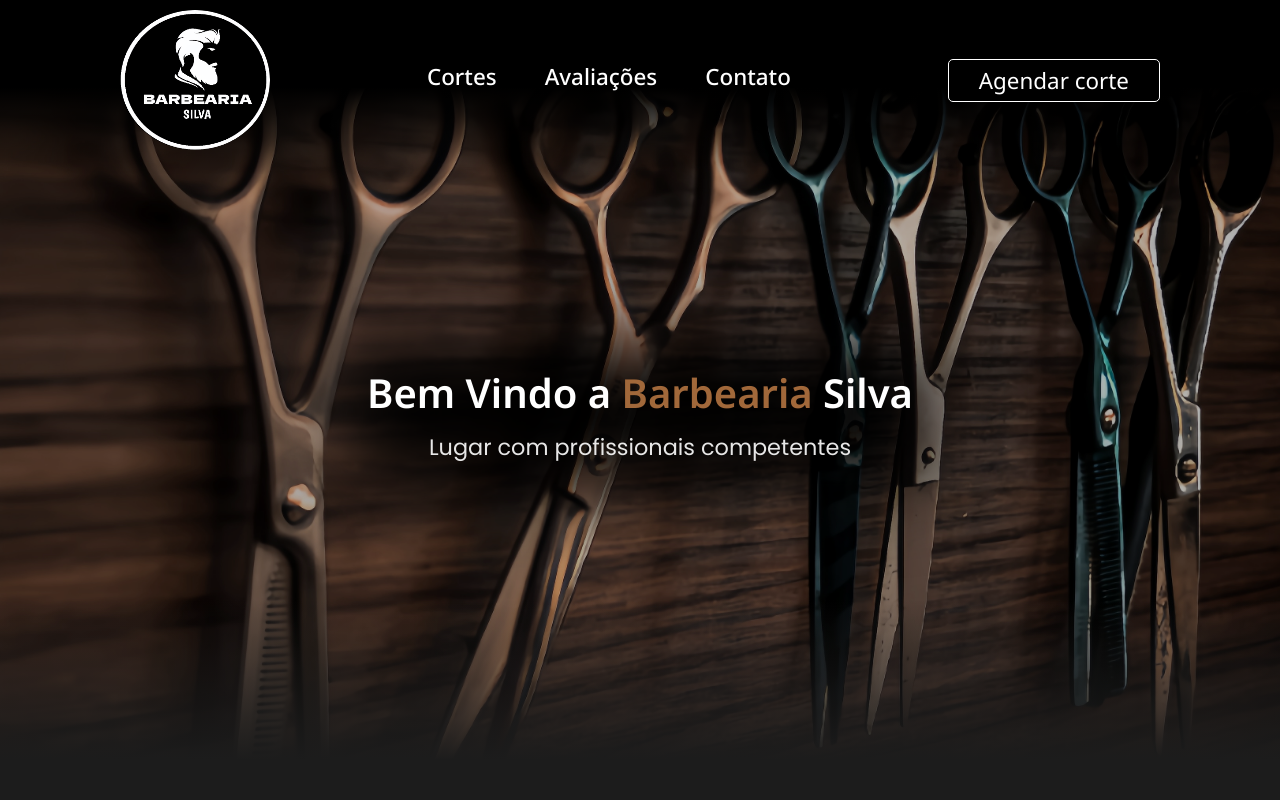
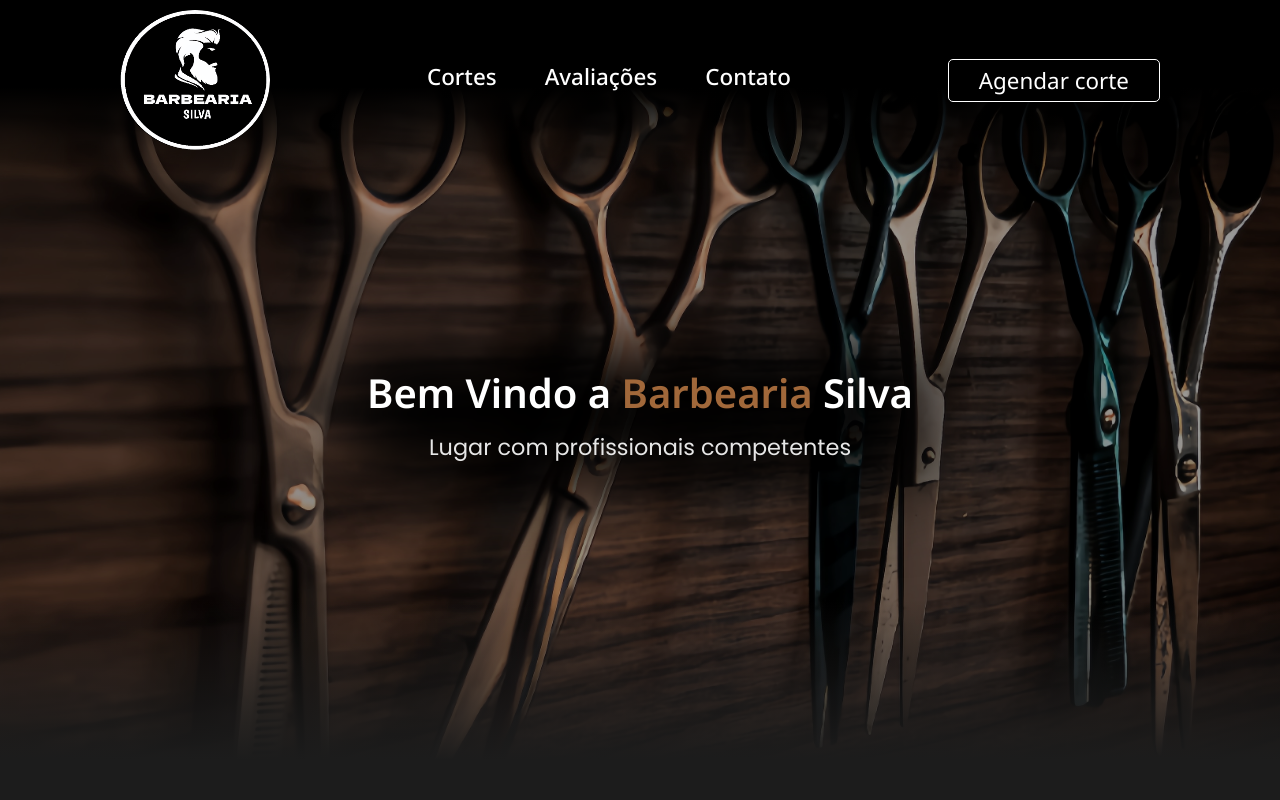
Before and after one commit to 888888b/Landing-page-barbearia, a plain HTML site: page index.html in a window 1280 px wide. Shown: the top 800 px of the page. Drawn offline with Linux system fonts and the light colour scheme.

Commit message:
Atualizar o style.css

```diff
--- a/style.css
+++ b/style.css
@@ -52,7 +52,7 @@ header::before{
   position: absolute;
   top: 0;
   z-index: -1;
-  opacity: .7;
+  opacity: .6;
 }
 
 #header-initial {
```
